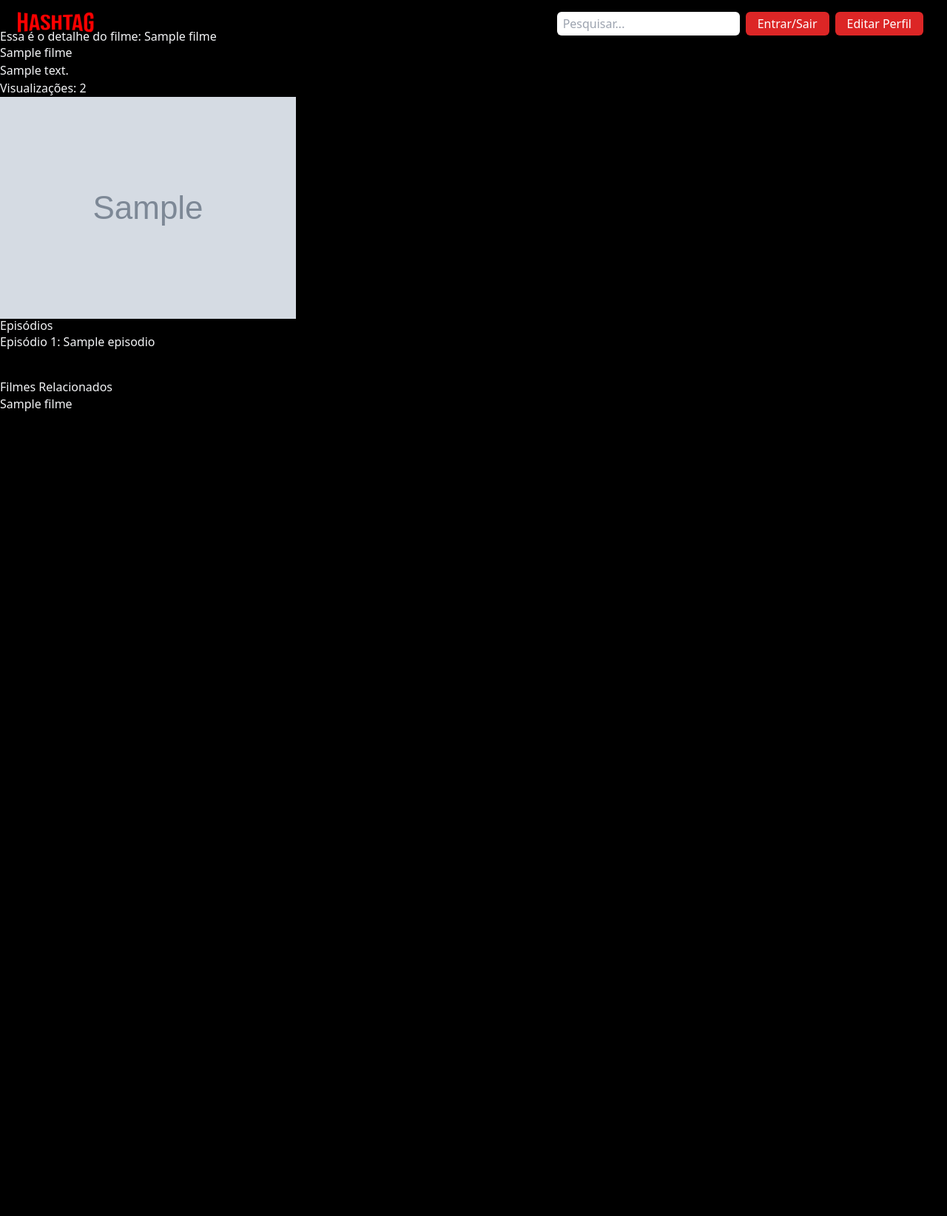
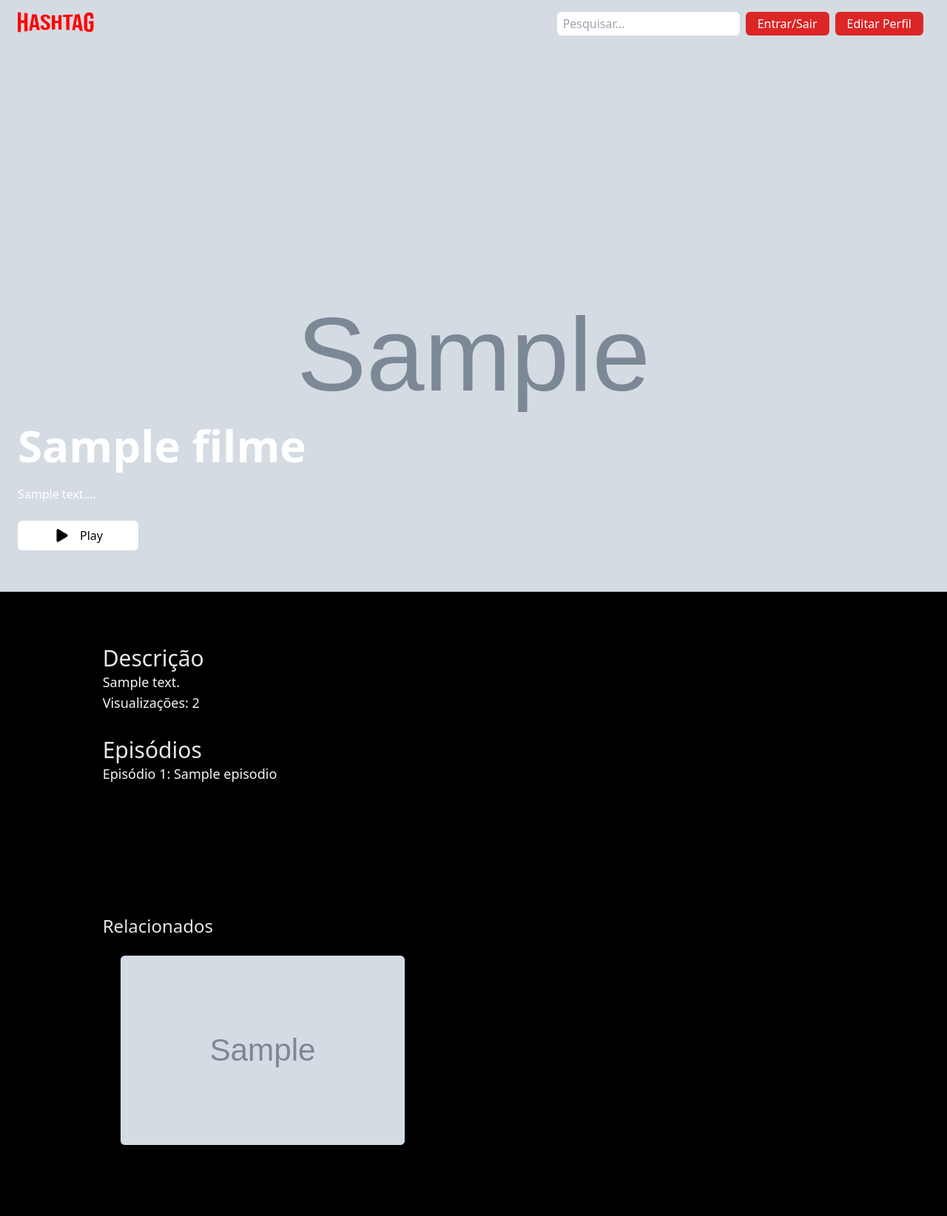
Before and after one commit to Hugo-Hattori/Hashflix, a Django app: page /filmes/1 in a window 1280 px wide. Shown: the whole page at 74% size. Before the commit the page ends 556 px from the top, so only its background shows below. Run offline with Django 4.2, Linux system fonts and the light colour scheme; tables that the repository leaves empty hold one stand-in row (values such as "Sample post"); grey boxes marked "Sample" are stand-in pictures; some libraries are stand-ins or nearby versions.

Commit message:
Update detalhesfilme.html

```diff
--- a/filme/templates/detalhesfilme.html
+++ b/filme/templates/detalhesfilme.html
@@ -5,30 +5,70 @@ HomeFilmes Hashflix
 {% endblock %}
 
 {% block content %}
-<div class="py-10">
-    <h1>Essa é o detalhe do filme: {{ object.titulo }}</h1>
+<main class="bg-primary_black min-h-screen w-full">
+    <section class="h-screen relative bg-no-repeat pb-8 pl-6 flex items-end bg-cover" style="background-image: url('{{ object.thumbnail.url }}');">
+        <div>
+            <h2 class="text-6xl font-semibold text-white my-4">
+                {{ object.titulo }}
+            </h2>
+            <p class="w-11/12 md:w-5/12 font-medium text-white my-4">
+                {{ object.descricao|slice:":100" }}...
+            </p>
+            <div class="flex my-4">
+                <a href="{{ object.episodios.first.video }}">
+                    <button class="flex items-center bg-white py-2 px-5 rounded-md" style="color:black;">
+                        <ion-icon name="play" class="text-2xl"></ion-icon>
+                        <span class="ml-3 font-medium">
+                            Play
+                        </span>
+                    </button>
+                </a>
+            </div>
+        </div>
+    </section>
 
-    <p>{{ object }}</p>
-    <p>{{ object.descricao }}</p>
-    <p>Visualizações: {{ object.visualizações }}</p>
-    <img src="{{ object.thumbnail.url }}">
-
-    <h2>Episódios</h2>
+    <section class="bg-primary_black flex justify-center py-10">
+        <div class="p-8 w-10/12 relative">
+            <h2 class="text-gray-200 text-3xl font-medium">
+                Descrição
+            </h2>
+            <div class="flex justify-left items-center min-w-full movie-lis">
+                <p class="text-gray-100 text-lg">
+                    {{ object.descricao }}
+                    <br>
+                    Visualizações: {{ object.visualizações }}
+                </p>
+            </div>
+            <div style='margin-top:2rem;margin-bottom:2rem;'>
+                <h2 class="text-gray-200 text-3xl font-medium">
+                    Episódios
+                </h2>
                 {% for episodio in object.episodios.all %}
+                    <h3 class="text-lg">
                         <a href="{{ episodio.video }}">
                             <p>Episódio {{ forloop.counter }}: {{ episodio.titulo }}</p>
                         </a>
-    {% endfor %}
-
-    <div class="py-10">
-        <h2>Filmes Relacionados</h2>
-        {% for filme in filmes_relacionados %}
-        <p>
-            <a href="{% url 'app_filme:detalhesfilme' filme.pk %}">{{ filme.titulo }}</a>
-        </p>
+                    </h3>
                 {% endfor %}
             </div>
+        </div>
+    </section>
 
+    <section class="bg-primary_black flex justify-center py-10">
+        <div class="p-8 w-10/12 relative">
+            <h2 class="text-gray-200 text-2xl font-medium">
+               Relacionados
+            </h2>
+            <div class="flex flex-wrap items-center min-w-full movie-lis">
+                {% for filme in filmes_relacionados %}
+                <div class="m-4 bg-blue-500 overflow-hidden flex-shrink-0 rounded-md cursor-pointer h-64 w-96">
+                    <a href="{% url 'app_filme:detalhesfilme' filme.pk %}">
+                        <img src="{{ filme.thumbnail.url }}" class="object-cover w-full h-full" alt="">
+                    </a>
                 </div>
-
+                {% endfor %}
+            </div>
+        </div>
+    </section>
+</main>
 {% endblock %}
```
Lines whose indentation alone changed are shown as unchanged.
